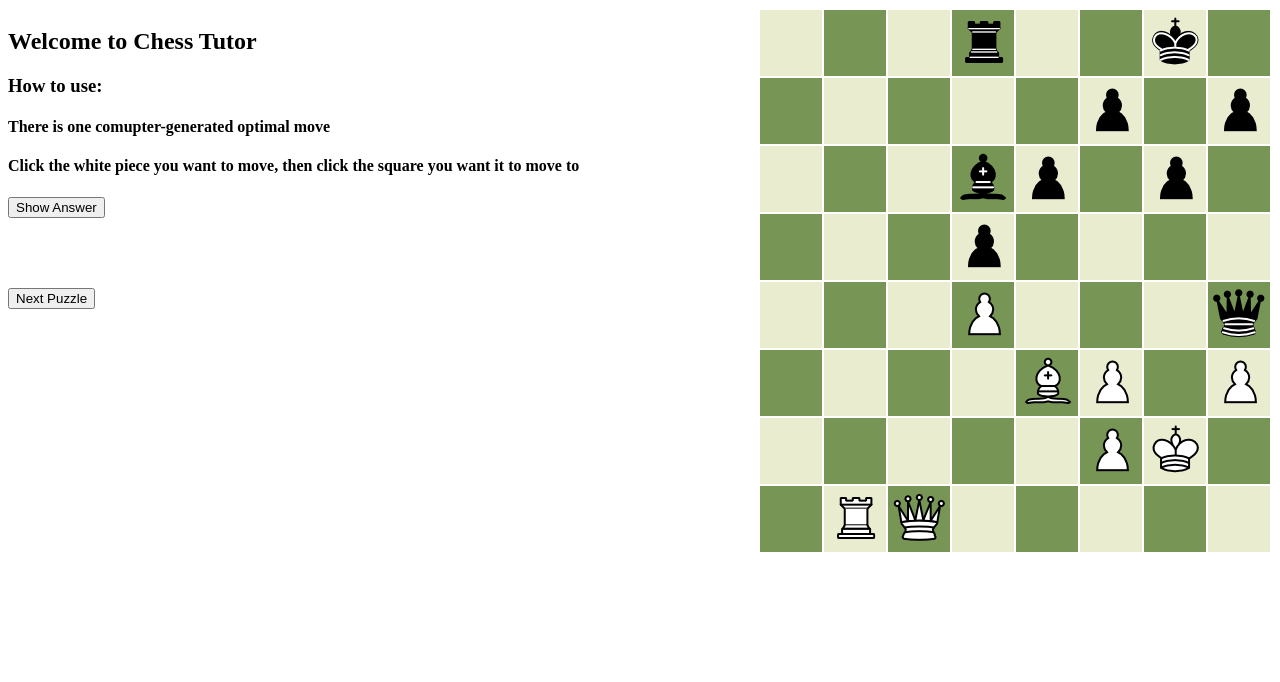
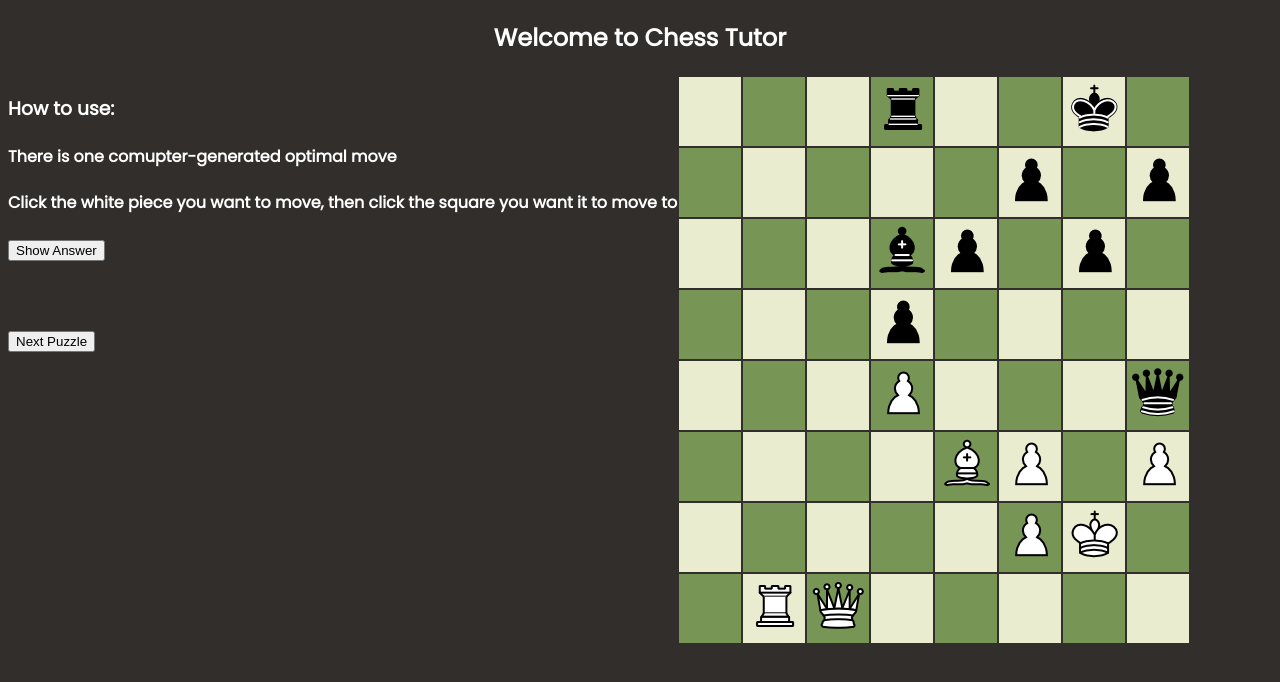
Before and after one commit to nameistao/Chess_Puzzles, a Flask app: page / in a window 1280 px wide. Shown: the top 682 px of the page. Run offline with Flask 2, Linux system fonts and the light colour scheme; lists and menus that the app fills with data are empty; some libraries are stand-ins or nearby versions.

Commit message:
Added font family, text and background color, and confetti
TODO:
- move javascript to separate file
- add sounds for correct, incorrect, and clicks

```diff
--- a/static/css/template.css
+++ b/static/css/template.css
@@ -19,9 +19,9 @@ tr{
 }
 #contentLeft{
     float:left;
-    height:100%;
+    height:80%;
 }
 #contentRight{
-    float:right;
-    height:100%;
+    float:left;
+    height:80%;
 }
--- a/templates/index.html
+++ b/templates/index.html
@@ -3,13 +3,24 @@
 <head>
     <meta charset="UTF-8">
     <style>
+        body{
+            background-color:#312e2b;
+            color:#ffffff;
+            font-family:Poppins;
+        }
+        #head{
+            text-align:center;
+            width:100%;
+        }
         .move{
             background-color: coral !important;
         }
     </style>
     <title>Chess Tutor</title>
     <link rel= "stylesheet" type= "text/css" href= "{{ url_for('static',filename='css/template.css') }}">
+    <link rel="stylesheet" href="https://fonts.googleapis.com/css?family=Poppins">
     <script src="https://ajax.googleapis.com/ajax/libs/jquery/3.5.1/jquery.min.js"></script>
+    <script src="https://cdn.jsdelivr.net/npm/canvas-confetti@1.4.0/dist/confetti.browser.min.js"></script>
     <script>
         //get the board/problem layout
         var board = "{{board}}".split("|");
@@ -98,6 +109,7 @@
                         if(selectedLoc === "{{select}}" && moveLoc === "{{go}}"){
                             $('#result').empty();
                             $('#result').append("Correct!");
+                            confetti();
                         }
                         else{
                             $('#result').empty();
@@ -167,21 +179,28 @@
     </script>
 </head>
 <body>
+<div id="head">
+    <h2>Welcome to Chess Tutor</h2>
+</div>
+
 <div id="contentLeft">
-    <h2>Welcome to Chess Tutor</h2>
+    <div id="instructions">
         <h3>How to use:</h3>
         <h4>There is one comupter-generated optimal move</h4>
         <h4>Click the white piece you want to move, then click the square you want it to move to</h4>
-
+    </div>
+    <div id="output">
         <h1 id="result"></h1>
 
         <button type="button" id="answerButton">Show Answer</button>
         <div id="answer" style="visibility: hidden">
-        <div>The top-left corner is (1,1) and the answers are in the format (row, column)</div>
-        <div>Answer:</div>
+        <div>Answers are in the format (row, column)</div>
         </div>
         <form action = "/" method = "POST">
         <p><input type = "submit" value = "Next Puzzle" /></p>
+
+    </div>
+
 </div>
 
 <div id="contentRight">
```
Lines whose indentation alone changed are shown as unchanged.
